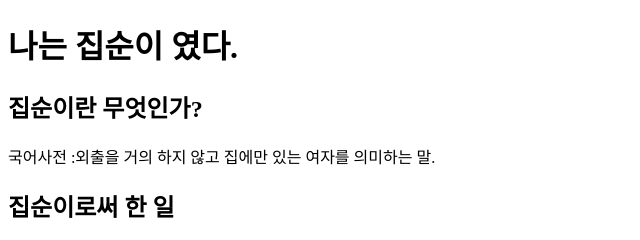
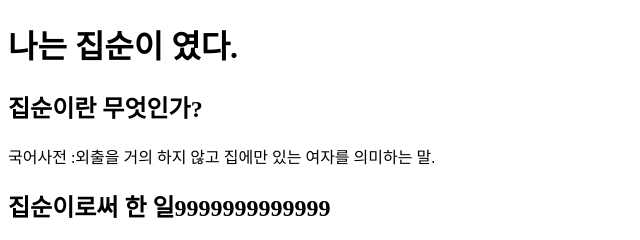
Before and after one commit to wonhyejung/my-first-project, a plain HTML site: page index.html in a window 1280 px wide. Shown: the top 240 px of the page, without its empty margins (0-640 px from the left). Drawn offline with Linux system fonts and the light colour scheme.

Commit message:
Update index.html

```diff
--- a/index.html
+++ b/index.html
@@ -5,6 +5,6 @@
 
 <h2>집순이란 무엇인가?</h2>
 <p>국어사전 :외출을 거의 하지 않고 집에만 있는 여자를 의미하는 말.</p>
-<h2>집순이로써 한 일 </h2>
+<h2>집순이로써 한 일9999999999999 </h2>
 
 <img src="C:\Users\user\Desktop\웹/home.jpg">
```
